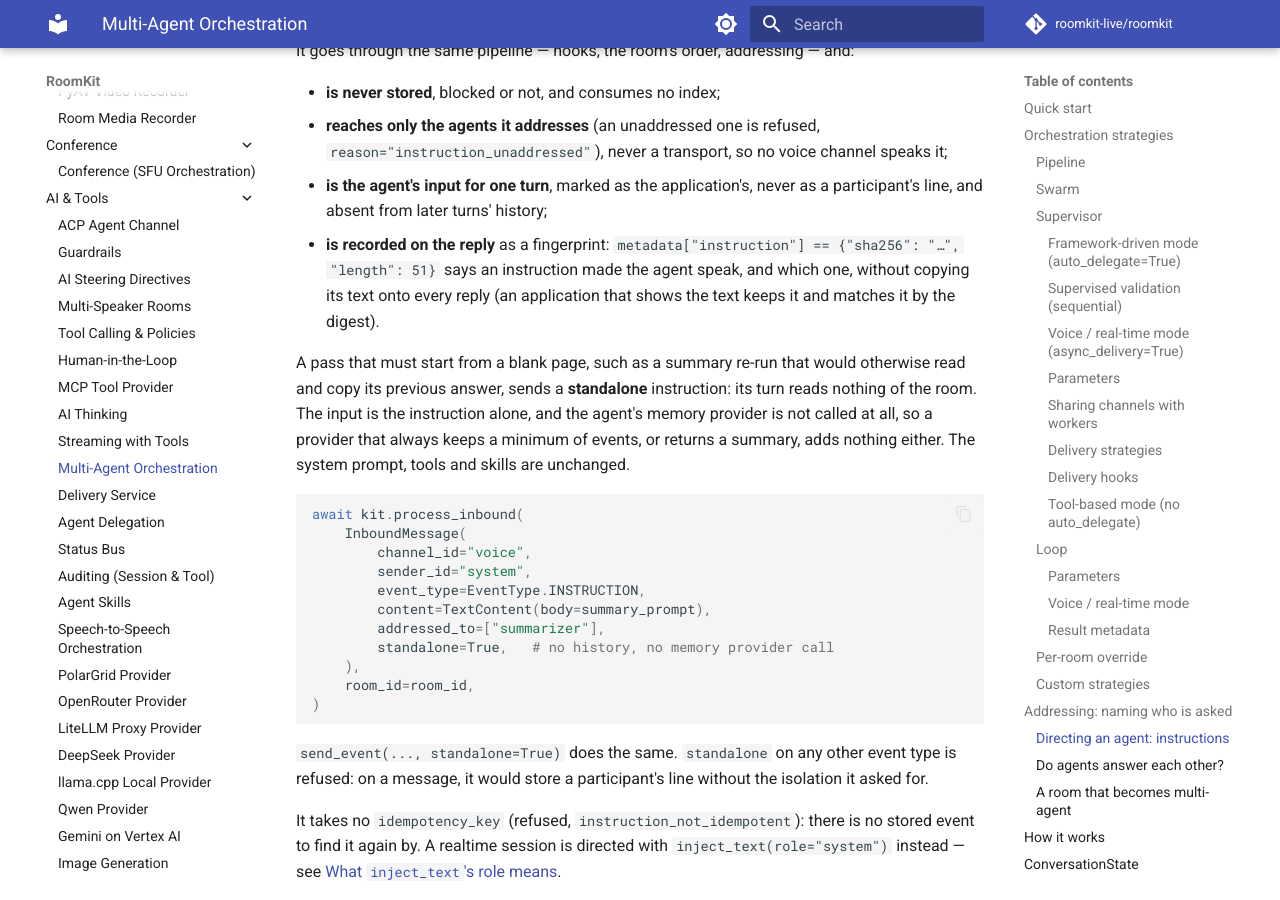
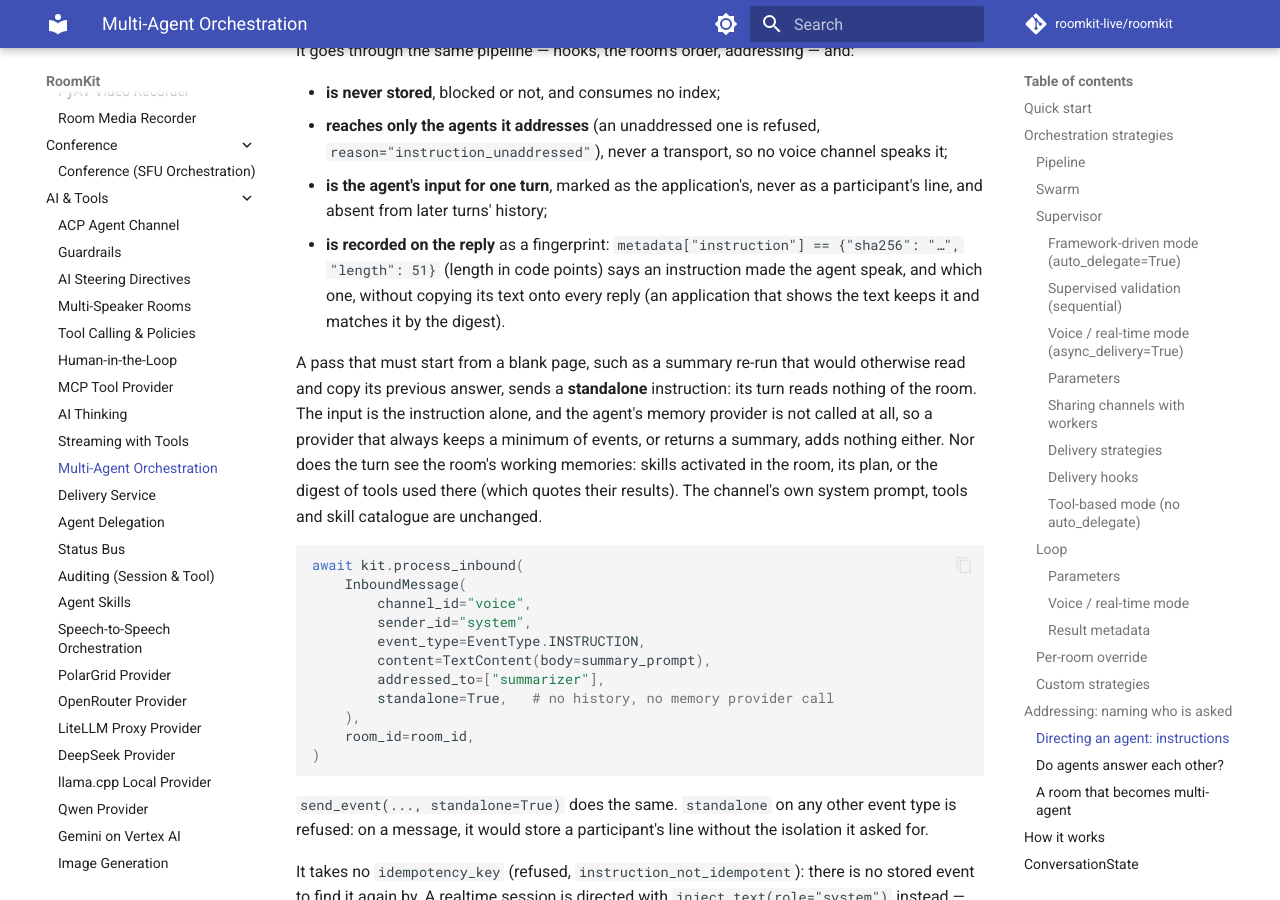
Before and after one commit to roomkit-live/roomkit-docs, an MkDocs documentation site: the page built from docs/guides/orchestration.md, in a window 1280 px wide and 900 px high, scrolled down 11497 px. Built offline with MkDocs 1.6.1 and Material for MkDocs 9.7.7, drawn with Linux system fonts in a browser that asks for light colours; comment, search, counter and statistics services are not loaded.

Commit message:
docs(orchestration): a standalone turn skips the room's working memories too (RMK-223)

````diff
--- a/docs/guides/orchestration.md
+++ b/docs/guides/orchestration.md
@@ -506,7 +506,8 @@ It goes through the same pipeline — hooks, the room's order, addressing — an
 - **is the agent's input for one turn**, marked as the application's, never as
   a participant's line, and absent from later turns' history;
 - **is recorded on the reply** as a fingerprint:
-  `metadata["instruction"] == {"sha256": "…", "length": 51}` says an
+  `metadata["instruction"] == {"sha256": "…", "length": 51}` (length in code
+  points) says an
   instruction made the agent speak, and which one, without copying its text
   onto every reply (an application that shows the text keeps it and matches it
   by the digest).
@@ -516,7 +517,10 @@ otherwise read and copy its previous answer, sends a **standalone**
 instruction: its turn reads nothing of the room. The input is the instruction
 alone, and the agent's memory provider is not called at all, so a provider
 that always keeps a minimum of events, or returns a summary, adds nothing
-either. The system prompt, tools and skills are unchanged.
+either. Nor does the turn see the room's working memories: skills activated in
+the room, its plan, or the digest of tools used there (which quotes their
+results). The channel's own system prompt, tools and skill catalogue are
+unchanged.
 
 ```python
 await kit.process_inbound(
````
